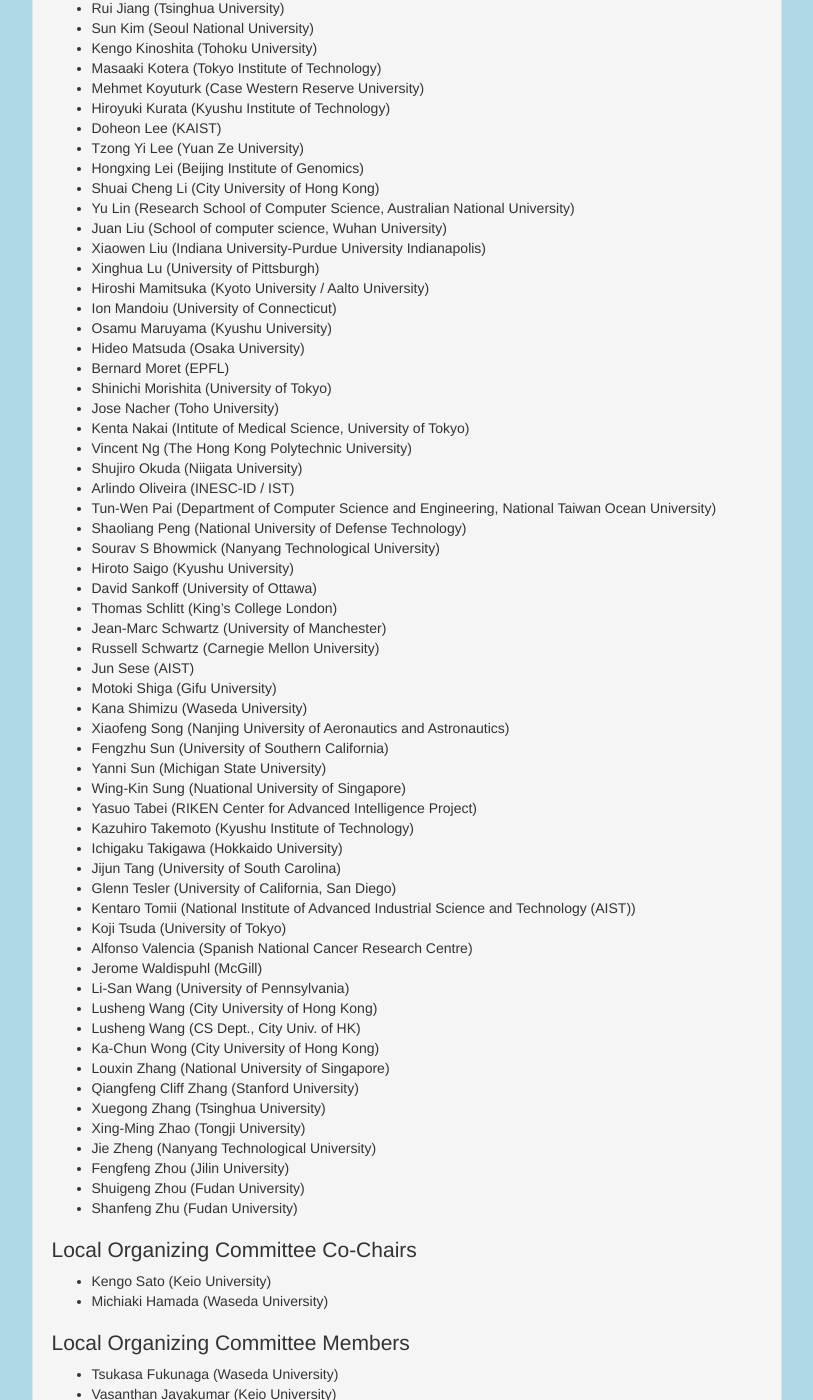
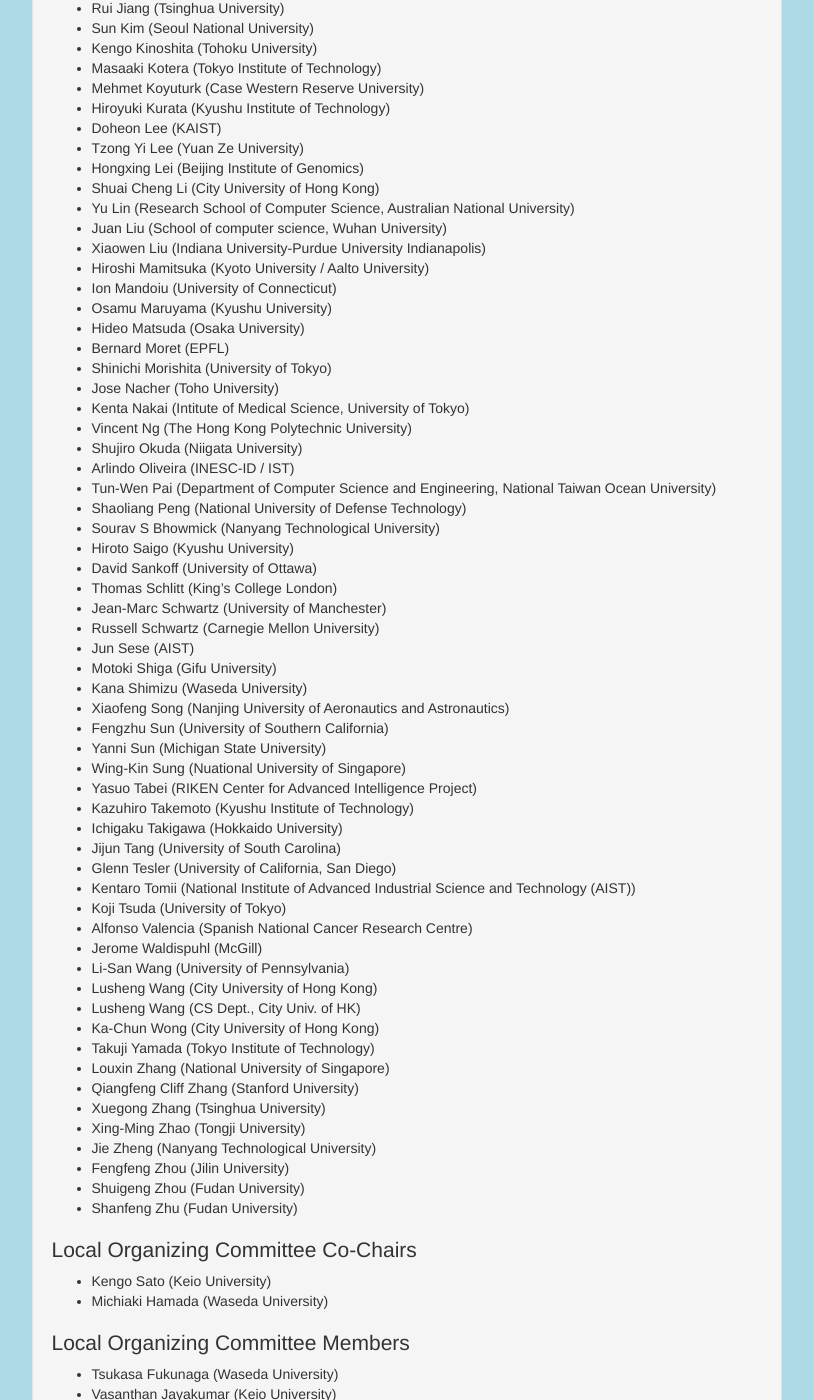
Before and after one commit to APBC2018/apbc2018.github.io, a Jekyll site: the page built from organization.md, in a window 1280 px wide and 1400 px high, scrolled down 1100 px. Shown: the whole window, without its empty margins (331-1144 px from the left). Built offline with Jekyll 4.4.1, drawn with Linux system fonts in a browser that asks for light colours; our own code applies the rules of GitHub Pages for plain Markdown files.

Commit message:
modify the list of PC

```diff
--- a/organization.md
+++ b/organization.md
@@ -51,7 +51,6 @@
 *  Yu Lin (Research School of Computer Science,  Australian National University)
 *  Juan Liu (School of computer science, Wuhan University)
 *  Xiaowen Liu (Indiana University-Purdue University Indianapolis)
-*  Xinghua Lu (University of Pittsburgh)
 *  Hiroshi Mamitsuka (Kyoto University / Aalto University)
 *  Ion Mandoiu (University of Connecticut)
 *  Osamu Maruyama (Kyushu University)
@@ -91,6 +90,7 @@
 *  Lusheng Wang (City University of Hong Kong)
 *  Lusheng Wang (CS Dept., City Univ. of HK)
 *  Ka-Chun Wong (City University of Hong Kong)
+*  Takuji Yamada (Tokyo Institute of Technology)
 *  Louxin Zhang (National University of Singapore)
 *  Qiangfeng Cliff Zhang (Stanford University)
 *  Xuegong Zhang (Tsinghua University)
```
